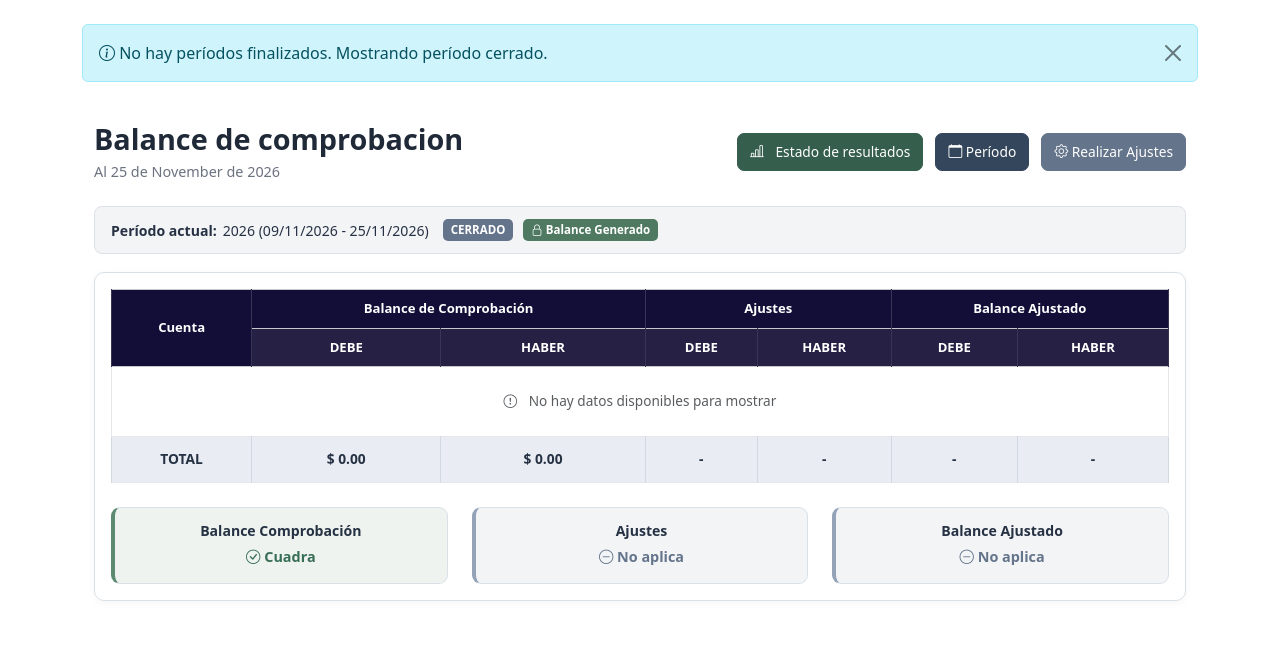
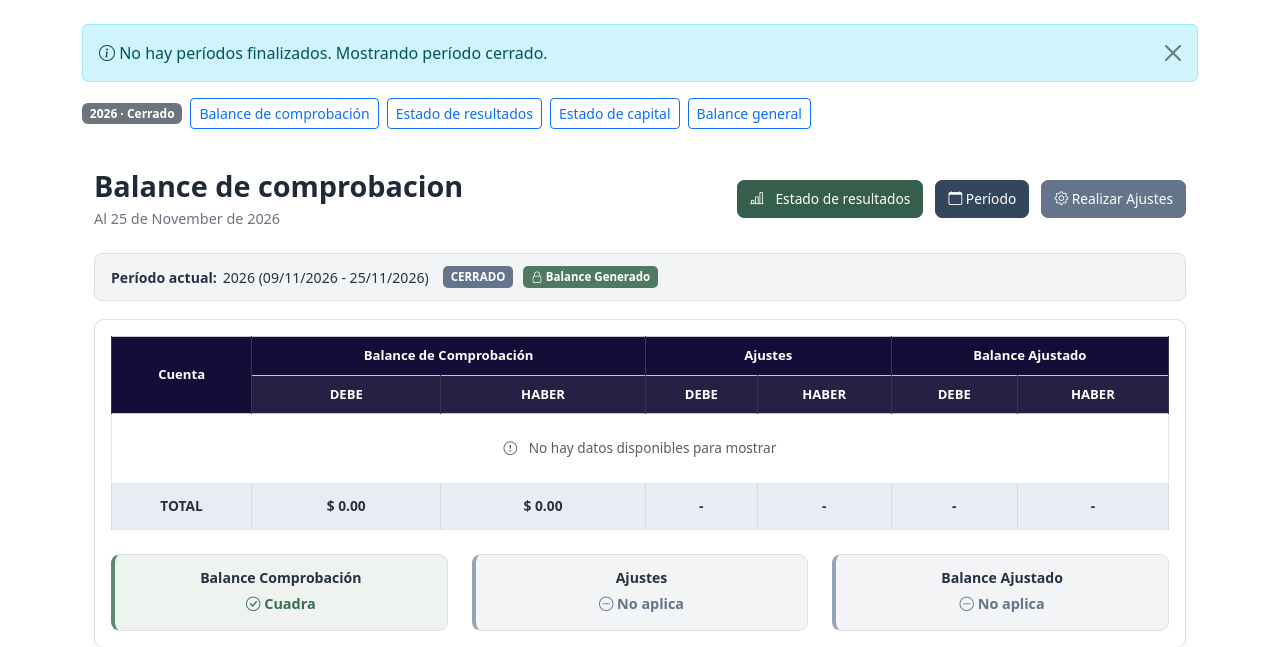
Before and after one commit to AndresMarinero/fiatech, a Django app: page /fiatech_app/balanceComprobacion/ in a window 1280 px wide. Shown: the part 105-752 px from the top of the page. Run offline with Django 5.2, Linux system fonts and the light colour scheme; data comes from the database, SQL or seed files in the repository; both versions use the stored data as it was after the commit; data that the repository does not hold is empty; some libraries are stand-ins or nearby versions.

Commit message:
últimas modificaciones

```diff
--- a/django_proyecto/fiatech_app/models/contaGeneral.py
+++ b/django_proyecto/fiatech_app/models/contaGeneral.py
@@ -83,6 +83,12 @@ class PeriodoContable(models.Model):
 
         return total_debe == total_haber
 
+    @property
+    def estado_visible(self):
+        if self.estado == 'ACTIVO':
+            return 'En proceso'
+        return self.get_estado_display()
+
 class Transaccion(models.Model):
     fecha = models.DateField()
     cuenta = models.ForeignKey(Cuenta, on_delete=models.RESTRICT)
--- /dev/null
+++ b/django_proyecto/fiatech_app/templates/EstadosFinancieros/_nav_periodo.html
@@ -0,0 +1,21 @@
+{% if periodo_actual %}
+<div class="d-flex flex-wrap align-items-center gap-2 mb-3">
+    <span class="badge {% if periodo_actual.estado == 'ACTIVO' %}bg-warning text-dark{% else %}bg-secondary{% endif %}">
+        {{ periodo_actual.año }} · {{ periodo_actual.estado_visible }}
+    </span>
+    <a class="btn btn-sm btn-outline-primary" href="{% url 'balance_comprobacion' %}?periodo_id={{ periodo_actual.id }}">Balance de comprobación</a>
+    <a class="btn btn-sm btn-outline-primary" href="{% url 'estado_resultados' %}?periodo_id={{ periodo_actual.id }}">Estado de resultados</a>
+    <a class="btn btn-sm btn-outline-primary" href="{% url 'estado_capital' %}?periodo_id={{ periodo_actual.id }}">Estado de capital</a>
+    <a class="btn btn-sm btn-outline-primary" href="{% url 'balance_general' %}?periodo_id={{ periodo_actual.id }}">Balance general</a>
+    {% if periodo_actual.estado == 'ACTIVO' %}
+    <a class="btn btn-sm btn-secondary ms-auto" href="{% url 'libro_mayor' %}?periodo_id={{ periodo_actual.id }}">
+        <i class="bi bi-arrow-left"></i> Volver al Libro Mayor
+    </a>
+    {% endif %}
+</div>
+{% if periodo_actual.estado == 'ACTIVO' %}
+<div class="alert alert-warning py-2">
+    Período en proceso: las cifras son provisionales y cambian si se registran más transacciones.
+</div>
+{% endif %}
+{% endif %}
--- a/django_proyecto/fiatech_app/templates/EstadosFinancieros/balanceComprobacion.html
+++ b/django_proyecto/fiatech_app/templates/EstadosFinancieros/balanceComprobacion.html
@@ -8,6 +8,9 @@
 {% endblock %}
 
 {% block content %}
+
+{% include 'EstadosFinancieros/_nav_periodo.html' %}
+
 
 <div class="container-fluid py-4 balance-comprobacion-page">
     <!-- Encabezado -->
--- a/django_proyecto/fiatech_app/templates/EstadosFinancieros/balanceGeneral.html
+++ b/django_proyecto/fiatech_app/templates/EstadosFinancieros/balanceGeneral.html
@@ -8,6 +8,9 @@
 {% endblock %}
 
 {% block content %}
+
+{% include 'EstadosFinancieros/_nav_periodo.html' %}
+
 
 <div class="container-fluid py-4 balance-general-page">
     <!-- Encabezado principal -->
--- a/django_proyecto/fiatech_app/templates/EstadosFinancieros/estadoCapital.html
+++ b/django_proyecto/fiatech_app/templates/EstadosFinancieros/estadoCapital.html
@@ -8,6 +8,9 @@
 {% endblock %}
 
 {% block content %}
+
+{% include 'EstadosFinancieros/_nav_periodo.html' %}
+
 <div class="container-fluid py-4 estado-capital-page">
     <!-- Encabezado principal -->
     <div class="row mb-4">
--- a/django_proyecto/fiatech_app/templates/EstadosFinancieros/estadoResultados.html
+++ b/django_proyecto/fiatech_app/templates/EstadosFinancieros/estadoResultados.html
@@ -8,6 +8,8 @@
 {% endblock %}
 
 {% block content %}
+
+{% include 'EstadosFinancieros/_nav_periodo.html' %}
 
 <!-- Contenedor más angosto y centrado -->
 <div class="container-fluid py-4 estado-resultado-page">
--- a/django_proyecto/fiatech_app/views/contaGeneral.py
+++ b/django_proyecto/fiatech_app/views/contaGeneral.py
@@ -102,7 +102,7 @@ def libro_mayor(request):
         'cuentas': cuentas,
         'transacciones': transacciones,
         'resumen_cuentas': resumen_cuentas,
-        'puede_crear_periodo': not PeriodoContable.objects.filter(estado__in=['ACTIVO', 'CERRADO']).exists(),
+        'puede_crear_periodo': not PeriodoContable.objects.filter(estado__in=['ACTIVO']).exists(),
     }
 
     return render(request, 'ContaGeneral/libroMayor.html', context)
--- a/django_proyecto/fiatech_app/views/estadosFinancieros.py
+++ b/django_proyecto/fiatech_app/views/estadosFinancieros.py
@@ -123,7 +123,7 @@ def crear_ajuste(request):
             total_debe = sum(Decimal(
                 str(cuenta['monto'])) for cuenta in cuentas_afectadas if cuenta['tipo'] == 'debe')
             total_haber = sum(Decimal(str(
-                cuenta['monto'])) for cuenta in cuentas_afectadas if cuenta['tipo'] == 'haber')
+                cuenta['monto'])) for cuenta in cuentas_afectadas if cuenta['tipo'] == 'hnaber')
 
             if total_debe != total_haber:
                 print("ERROR: Ajuste desbalanceado")
```
Also changed, not shown: django_proyecto/fiatech_app/templates/ContaGeneral/libroMayor.html (+7 -6 lines), django_proyecto/db.sqlite3.
